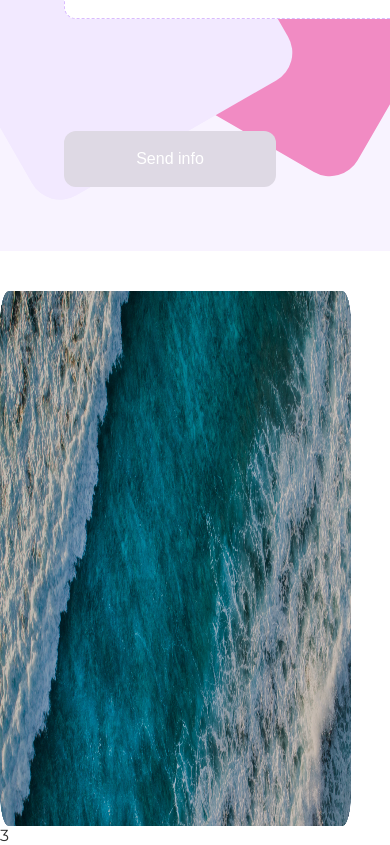
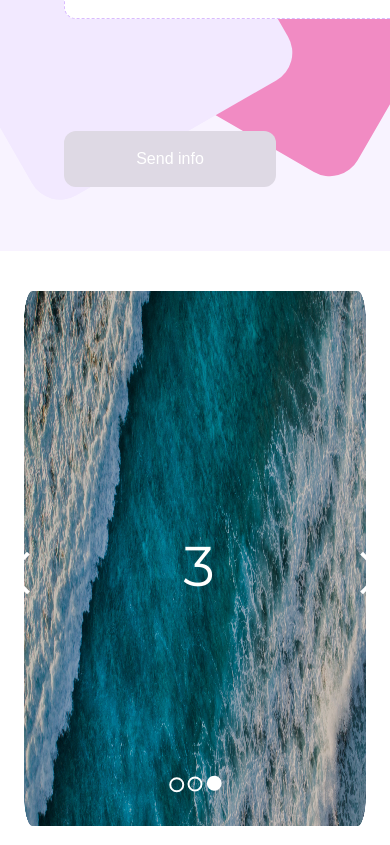
Before and after one commit to poulezh/test_iLink, a website: page #src/index.html in a window 390 px wide. Shown: the part 1696-2541 px from the top of the page. Drawn offline with nearby package versions, Linux system fonts and the light colour scheme; files that its build step writes are made by us from their sources; files whose address does not match are found by name.

Commit message:
адаптив

```diff
--- a/#src/scss/_slider.scss
+++ b/#src/scss/_slider.scss
@@ -1,20 +1,164 @@
+// .slider {
+//     &__item img {
+//         max-width: auto;
+//         height: 535px;
+//         text-align: center;
+//     }
+
+//     &__item div {
+//         // width: 100%;
+//         position: absolute;
+//         top: 45%;
+//         left: 47%;
+//         z-index: 999;
+//         font-size: 56px;
+//         color: #fff;
+//         transition: all 0.8s ease;
+//     }
+
+//     &__point {
+//         width: 15px;
+//         height: 15px;
+//         position: absolute;
+//         bottom: 5%;
+//         left: 50%;
+//         border: 2px solid #fff;
+//         border-radius: 50%;
+//         z-index: 1;
+//         transform: translate(-50%, -50%);
+//         cursor: pointer;
+//     }
+
+//     &__point:first-child {
+//         left: 45%;
+//         transform: translate(-45%, -45%);
+//     }
+
+//     &__point:last-child {
+//         left: 55%;
+//         transform: translate(-55%, -55%);
+//     }
+
+//     &__arrow {
+//         position: absolute;
+//         transform: translate(-50%, -50%);
+//         cursor: pointer;
+//     }
+
+//     &__left {
+//         display: block;
+//         width: 30px;
+//         height: 30px;
+//         border-top: 4px solid #fff;
+//         border-right: 4px solid #fff;
+//         transform: rotate(-135deg);
+//         top: 50%;
+//         left: 3%;
+//     }
+
+//     &__right {
+//         display: block;
+//         width: 30px;
+//         height: 30px;
+//         border-top: 4px solid #fff;
+//         border-right: 4px solid #fff;
+//         transform: rotate(45deg);
+//         top: 50%;
+//         right: 3%;
+//     }
+// }
+
+@media screen and (max-width: 1100px) {
     .slider {
         &__item img {
             max-width: auto;
+            width: 100%;
+
             height: 535px;
             text-align: center;
         }
+
+        &__inner {
+            // width: 100%;
+            display: flex;
+            z-index: 0;
+            position: relative;
+
         }
 
-@media screen and (max-width: 1100px) {
-    .slider{
-        &__item img{
-            max-width: 1312px;
-            width: 90vw;
+        &__item {
+            // width: 100%;
+            position: relative;
+            top: 0;
+            left: 0;
+            padding: 0 24px;
+        }
+
+        &__item div {
+            // width: 100%;
+            position: absolute;
+            top: 45%;
+            left: 47%;
+            z-index: 999;
+            font-size: 56px;
+            color: #fff;
+            transition: all 0.8s ease;
+        }
+
+        &__point {
+            width: 15px;
+            height: 15px;
+            position: absolute;
+            bottom: 5%;
+            left: 50%;
+            border: 2px solid #fff;
+            border-radius: 50%;
+            z-index: 1;
+            transform: translate(-50%, -50%);
+            cursor: pointer;
+        }
+
+        &__point:first-child {
+            left: 45%;
+            transform: translate(-45%, -45%);
+        }
+
+        &__point:last-child {
+            left: 55%;
+            transform: translate(-55%, -55%);
+        }
+
+        &__arrow {
+            position: absolute;
+            transform: translate(-50%, -50%);
+            cursor: pointer;
+        }
+
+        &__left {
+            display: block;
+            width: 30px;
+            height: 30px;
+            border-top: 4px solid #fff;
+            border-right: 4px solid #fff;
+            transform: rotate(-135deg);
+            top: 50%;
+            left: 3%;
+        }
+
+        &__right {
+            display: block;
+            width: 30px;
+            height: 30px;
+            border-top: 4px solid #fff;
+            border-right: 4px solid #fff;
+            transform: rotate(45deg);
+            top: 50%;
+            right: 3%;
+        }
     }
 }
 
-}
+
 @media screen and (min-width: 1100px) {
     .slider {
         max-width: 1312px;
@@ -36,7 +180,6 @@
             left: 0;
             padding: 0 64px 0 0;
         }
-
 
         &__item div {
             // width: 100%;
@@ -120,6 +263,3 @@
     width: 100%;
     height: 100%;
 }
-
-
-//
```
Also changed, not shown: test/css/style.css, test/css/style.min.css. Lines whose indentation alone changed are shown as unchanged.
